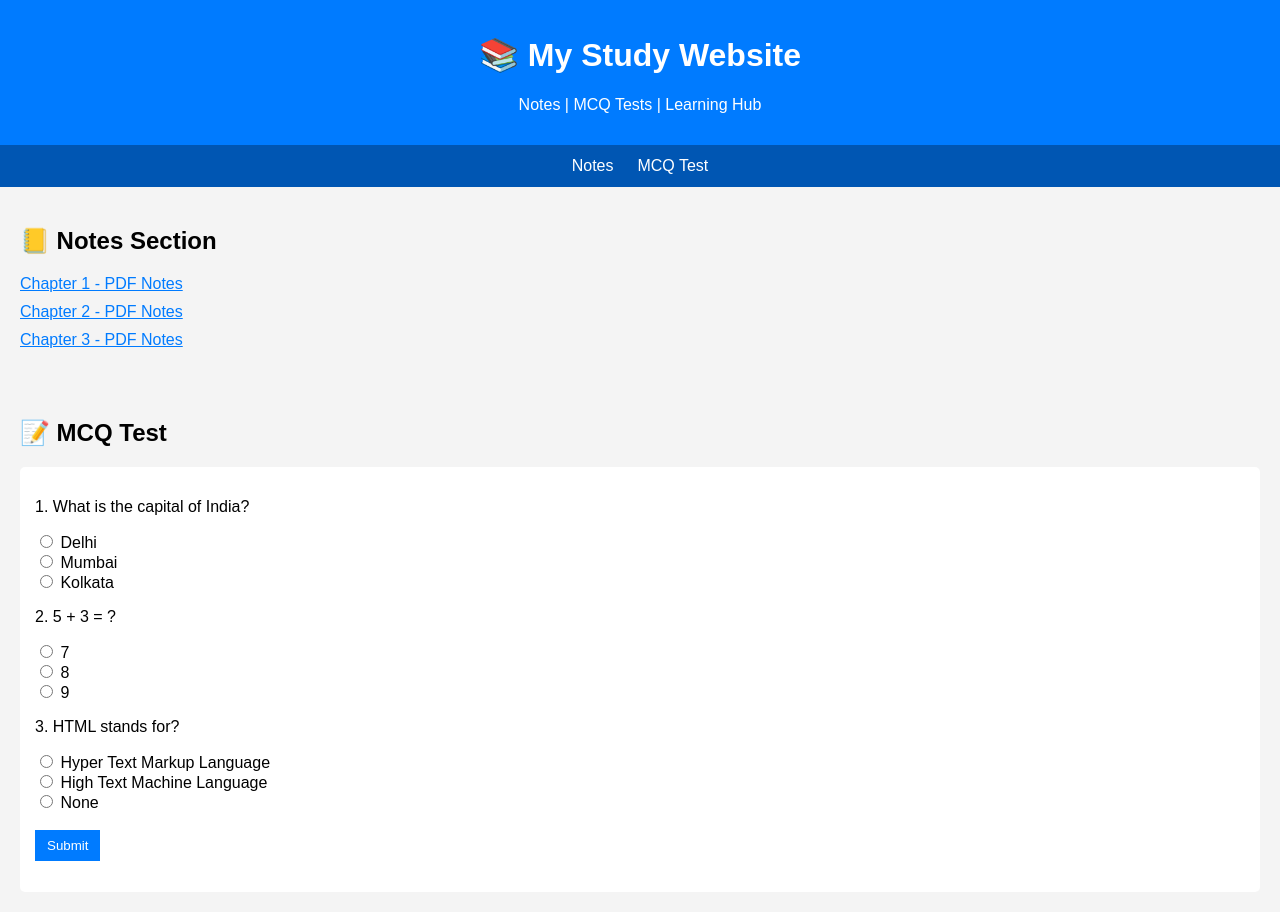
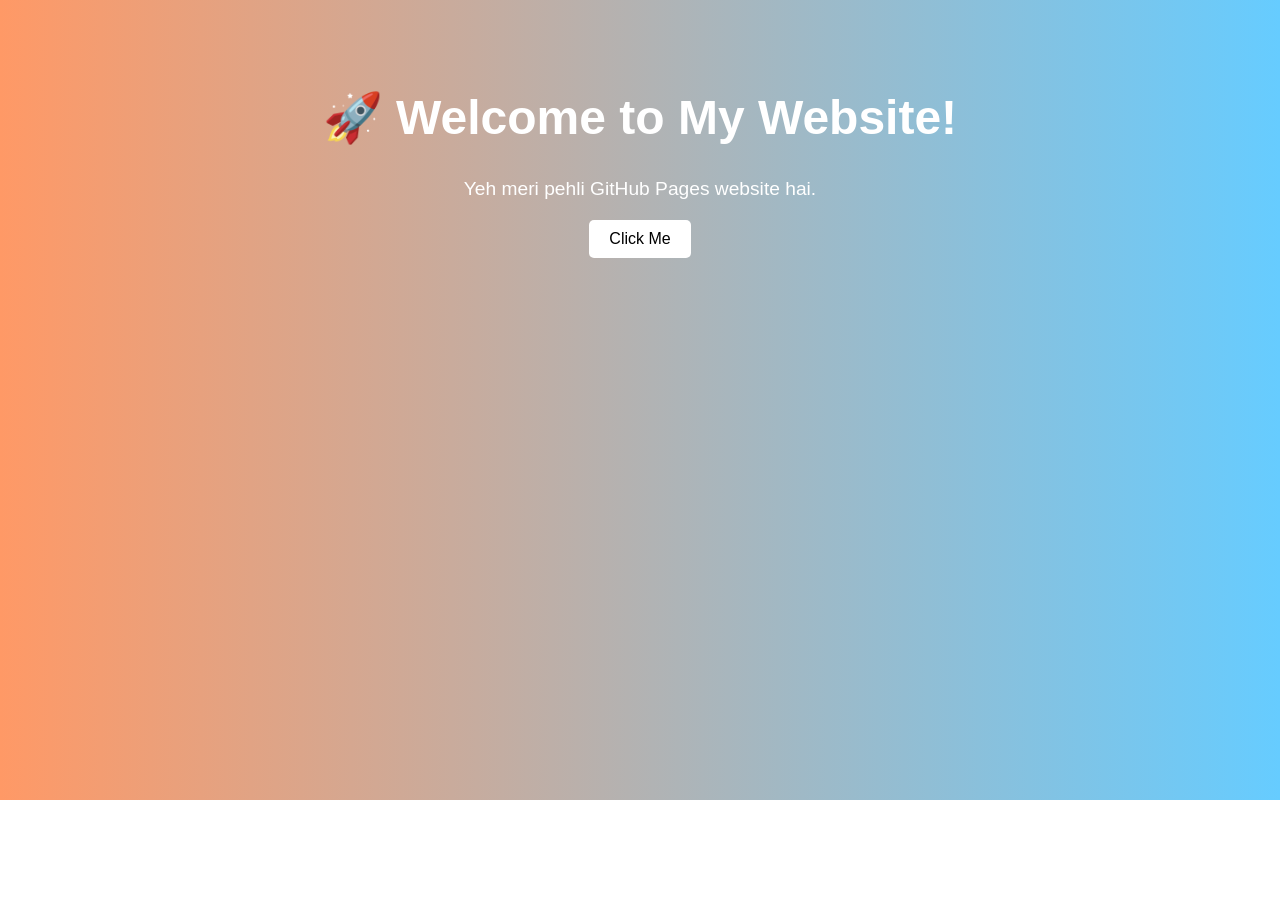
Before and after one commit to abhinavp8210-bit/Studywithme, a plain HTML site: page index.html in a window 1280 px wide. After the commit the page ends 800 px from the top, so only its background shows below. Drawn offline with Linux system fonts and the light colour scheme.

Commit message:
Update index.html

```diff
--- a/index.html
+++ b/index.html
@@ -3,113 +3,38 @@
 <head>
     <meta charset="UTF-8">
     <meta name="viewport" content="width=device-width, initial-scale=1.0">
-    <title>My Study Website</title>
+    <title>Meri First Website</title>
     <style>
         body {
             font-family: Arial, sans-serif;
-            margin: 0;
-            padding: 0;
-            background: #f4f4f4;
+            text-align: center;
+            background: linear-gradient(to right, #ff9966, #66ccff);
+            color: white;
+            padding: 50px;
         }
-        header {
-            background: #007bff;
-            color: white;
-            padding: 15px;
-            text-align: center;
+        h1 {
+            font-size: 3em;
         }
-        nav {
-            background: #0056b3;
-            display: flex;
-            justify-content: center;
-        }
-        nav a {
-            color: white;
-            padding: 12px;
-            text-decoration: none;
-        }
-        nav a:hover {
-            background: #003d80;
-        }
-        section {
-            padding: 20px;
-        }
-        .notes a {
-            display: block;
-            margin-bottom: 10px;
-            color: #007bff;
-        }
-        .quiz {
-            background: white;
-            padding: 15px;
-            border-radius: 5px;
+        p {
+            font-size: 1.2em;
         }
         button {
-            background: #007bff;
-            color: white;
-            padding: 8px 12px;
+            padding: 10px 20px;
+            font-size: 1em;
+            background: white;
+            color: black;
             border: none;
+            border-radius: 5px;
             cursor: pointer;
         }
         button:hover {
-            background: #0056b3;
+            background: yellow;
         }
     </style>
 </head>
 <body>
-
-<header>
-    <h1>📚 My Study Website</h1>
-    <p>Notes | MCQ Tests | Learning Hub</p>
-</header>
-
-<nav>
-    <a href="#notes">Notes</a>
-    <a href="#quiz">MCQ Test</a>
-</nav>
-
-<section id="notes">
-    <h2>📒 Notes Section</h2>
-    <div class="notes">
-        <a href="https://example.com/note1.pdf" target="_blank">Chapter 1 - PDF Notes</a>
-        <a href="https://example.com/note2.pdf" target="_blank">Chapter 2 - PDF Notes</a>
-        <a href="https://example.com/note3.pdf" target="_blank">Chapter 3 - PDF Notes</a>
-    </div>
-</section>
-
-<section id="quiz">
-    <h2>📝 MCQ Test</h2>
-    <div class="quiz">
-        <p>1. What is the capital of India?</p>
-        <input type="radio" name="q1" value="Delhi"> Delhi<br>
-        <input type="radio" name="q1" value="Mumbai"> Mumbai<br>
-        <input type="radio" name="q1" value="Kolkata"> Kolkata<br>
-
-        <p>2. 5 + 3 = ?</p>
-        <input type="radio" name="q2" value="7"> 7<br>
-        <input type="radio" name="q2" value="8"> 8<br>
-        <input type="radio" name="q2" value="9"> 9<br>
-
-        <p>3. HTML stands for?</p>
-        <input type="radio" name="q3" value="Hyper Text Markup Language"> Hyper Text Markup Language<br>
-        <input type="radio" name="q3" value="High Text Machine Language"> High Text Machine Language<br>
-        <input type="radio" name="q3" value="None"> None<br>
-
-        <br>
-        <button onclick="checkAnswers()">Submit</button>
-        <p id="result"></p>
-    </div>
-</section>
-
-<script>
-function checkAnswers() {
-    let score = 0;
-    if (document.querySelector('input[name="q1"]:checked')?.value === "Delhi") score++;
-    if (document.querySelector('input[name="q2"]:checked')?.value === "8") score++;
-    if (document.querySelector('input[name="q3"]:checked')?.value === "Hyper Text Markup Language") score++;
-
-    document.getElementById("result").innerText = "Your Score: " + score + "/3";
-}
-</script>
-
+    <h1>🚀 Welcome to My Website!</h1>
+    <p>Yeh meri pehli GitHub Pages website hai.</p>
+    <button onclick="alert('Thanks for visiting!')">Click Me</button>
 </body>
-      </html>
+</html>
```
